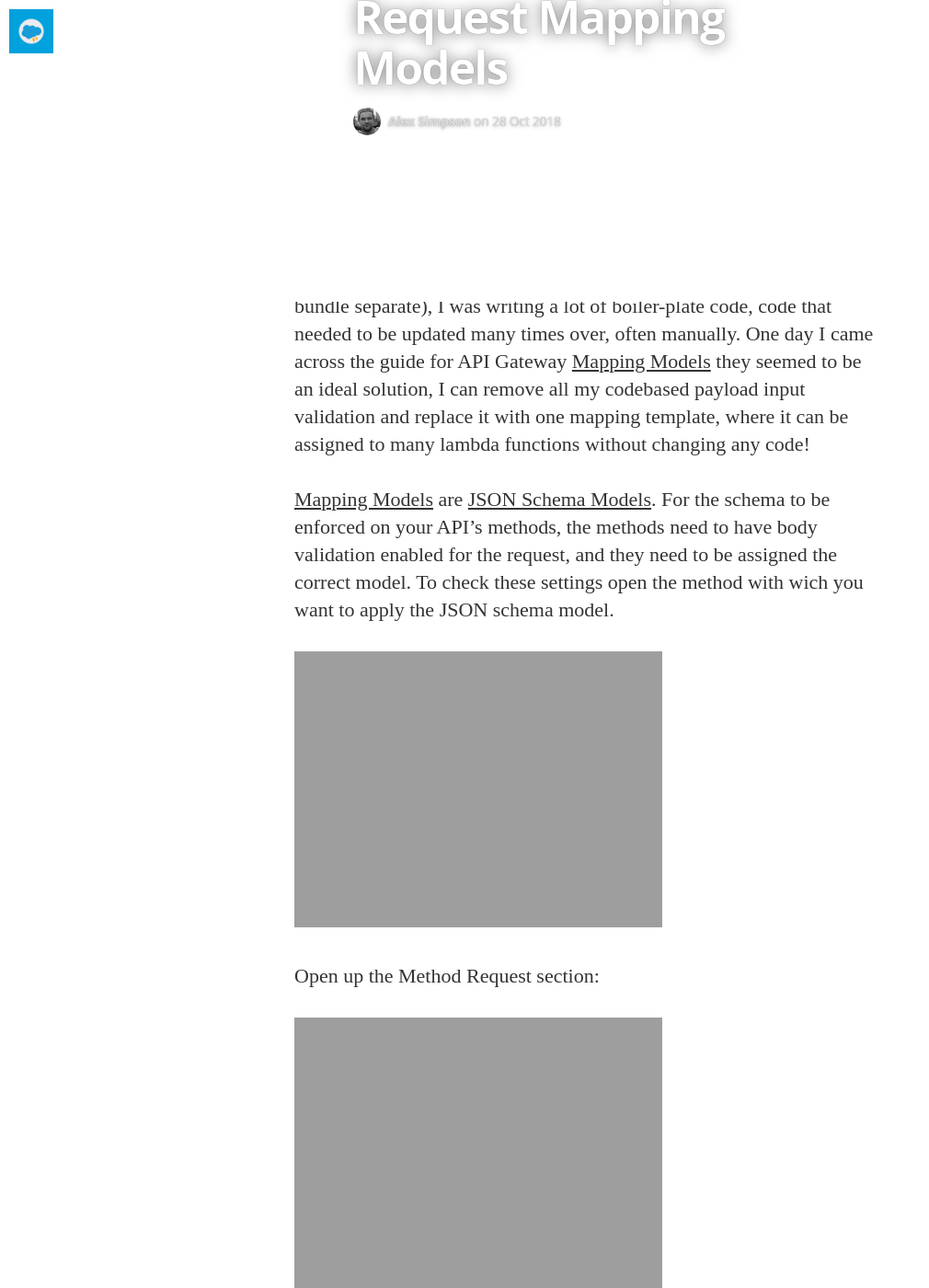
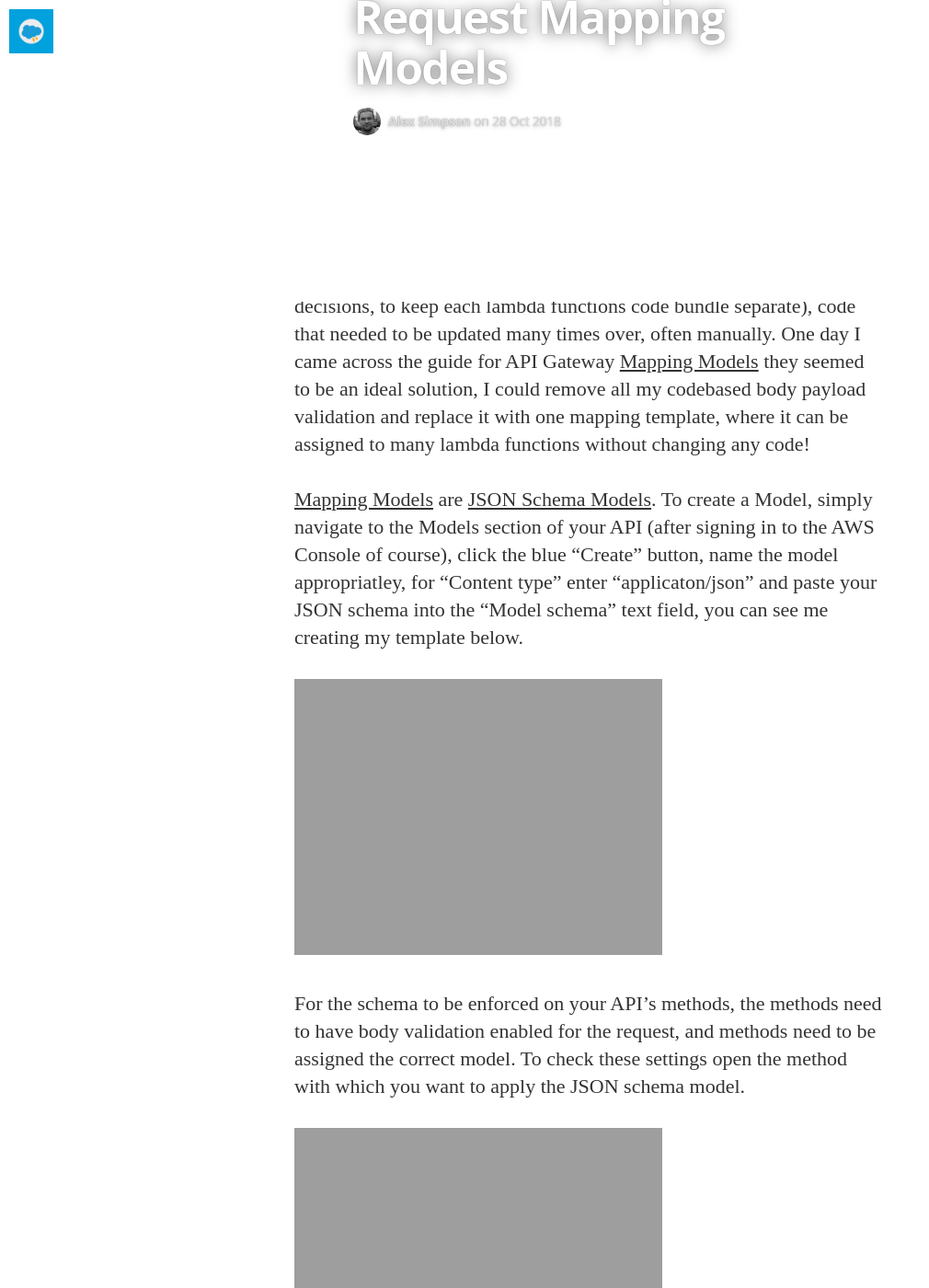
Before and after one commit to vendablefall/blog.leet.cloud, a Jekyll site: the page built from _posts/2018-10-28-Beginners-guide-to-API-Gateways-Request-Mapping-Models.markdown, in a window 1280 px wide and 1400 px high, scrolled down 1072 px. Shown: the whole window at 92% size, without its empty margins (0-1010 px from the left). Built offline with Jekyll 4.4.1, drawn with Linux system fonts in a browser that asks for light colours; nearby versions of some CDN libraries; some web fonts are replaced; comment, search, counter and statistics services are not loaded; some of the changed text lies outside the part shown.

Commit message:
extra photo

````diff
--- a/_posts/2018-10-28-Beginners-guide-to-API-Gateways-Request-Mapping-Models.markdown
+++ b/_posts/2018-10-28-Beginners-guide-to-API-Gateways-Request-Mapping-Models.markdown
@@ -16,10 +16,13 @@ Hello again and welcome back,
 Today's guide will detail how to get started with API Gateways, [Request Mapping Models](https://docs.aws.amazon.com/apigateway/latest/developerguide/models-mappings.html) or (JSON Schema Models). I personally found the official documentation and guides a little "wanting" from a beginners walkthrough point of view, so decided to make a guide that walks through the basic elements needed to get started.
 
 
-While I was building a serverless API for a local charity I volunteer for, due to our architectural decisions (to keep each lambda functions code bundle separate), I was writing a lot of boiler-plate code, code that needed to be updated many times over, often manually. One day I came across the guide for API Gateway [Mapping Models](https://docs.aws.amazon.com/apigateway/latest/developerguide/models-mappings.html) they seemed to be an ideal solution, I can remove all my codebased payload input validation and replace it with one mapping template, where it can be assigned to many lambda functions without changing any code!
+While I was building a serverless API for a local charity I volunteer for,I was writing a lot of boiler-plate code, (due to our architectural decisions, to keep each lambda functions code bundle separate), code that needed to be updated many times over, often manually. One day I came across the guide for API Gateway [Mapping Models](https://docs.aws.amazon.com/apigateway/latest/developerguide/models-mappings.html) they seemed to be an ideal solution, I could remove all my codebased body payload validation and replace it with one mapping template, where it can be assigned to many lambda functions without changing any code!
 
+[Mapping Models](https://docs.aws.amazon.com/apigateway/latest/developerguide/models-mappings.html) are [JSON Schema Models](https://json-schema.org/understanding-json-schema/). To create a Model, simply navigate to the Models section of your API (after signing in to the AWS Console of course), click the blue "Create" button, name the model appropriatley, for "Content type" enter "applicaton/json" and paste your JSON schema into the "Model schema" text field, you can see me creating my template below.
 
-[Mapping Models](https://docs.aws.amazon.com/apigateway/latest/developerguide/models-mappings.html) are [JSON Schema Models](https://json-schema.org/understanding-json-schema/). For the schema to be enforced on your API's methods, the methods need to have body validation enabled for the request, and they need to be assigned the correct model. To check these settings open the method with wich you want to apply the JSON schema model.
+[![]({{ site.url }}/assets/article_images/APIGW-RequestModels/Model-Settings.png)]({{ site.url }}/assets/article_images/APIGW-RequestModels/Model-Settings.png)
+
+ For the schema to be enforced on your API's methods, the methods need to have body validation enabled for the request, and methods need to be assigned the correct model. To check these settings open the method with which you want to apply the JSON schema model.
 
 [![]({{ site.url }}/assets/article_images/APIGW-RequestModels/Method-Execution.png)]({{ site.url }}/assets/article_images/APIGW-RequestModels/Method-Execution.png)
 
@@ -37,13 +40,13 @@ I've created an example JSON schema to showcase the main functionality you need
     "items":
     {
         "type" : "object",
-        "required": ["clinic", "name"]
+        "required": ["clinic", "name"],
         "properties" :
         {
             "clinic" : { "type" : "string"},
             "name" : { "type" : "string"},
             "number" : { "type" : ["string", "number", "null"]},
-            "postcode" : { "type" : ["string", "number", "null"]},
+            "postcode" : { "type" : ["string", "number", "null"]}
         }
     }
 }
@@ -67,7 +70,7 @@ The JSON payload must be an array.
 The array must be made up of objects.
 ```javascript
         "type" : "object",
-        "required": [...]
+        "required": [...],
         "properties" :
         {
            ...
@@ -77,7 +80,7 @@ The array must be made up of objects.
 
 The objects must contain any parameters defined in the "required" parameter. In this case "clinic" and "name".
 ```javascript
-        "required": ["clinic", "name"]
+        "required": ["clinic", "name"],
 ```
 
 Parameters of the object, whose keys match the defined keys below must be of the "type" specified. The following specifies "clinic" and "name" must be a "string" (and can not be null). "number" or "postcode" can be of type ["string", "number", "null"]
@@ -87,7 +90,7 @@ Parameters of the object, whose keys match the defined keys below must be of the
             "clinic" : { "type" : "string"},
             "name" : { "type" : "string"},
             "number" : { "type" : ["string", "number", "null"]},
-            "postcode" : { "type" : ["string", "number", "null"]},
+            "postcode" : { "type" : ["string", "number", "null"]}
         }
 ```
 
````
